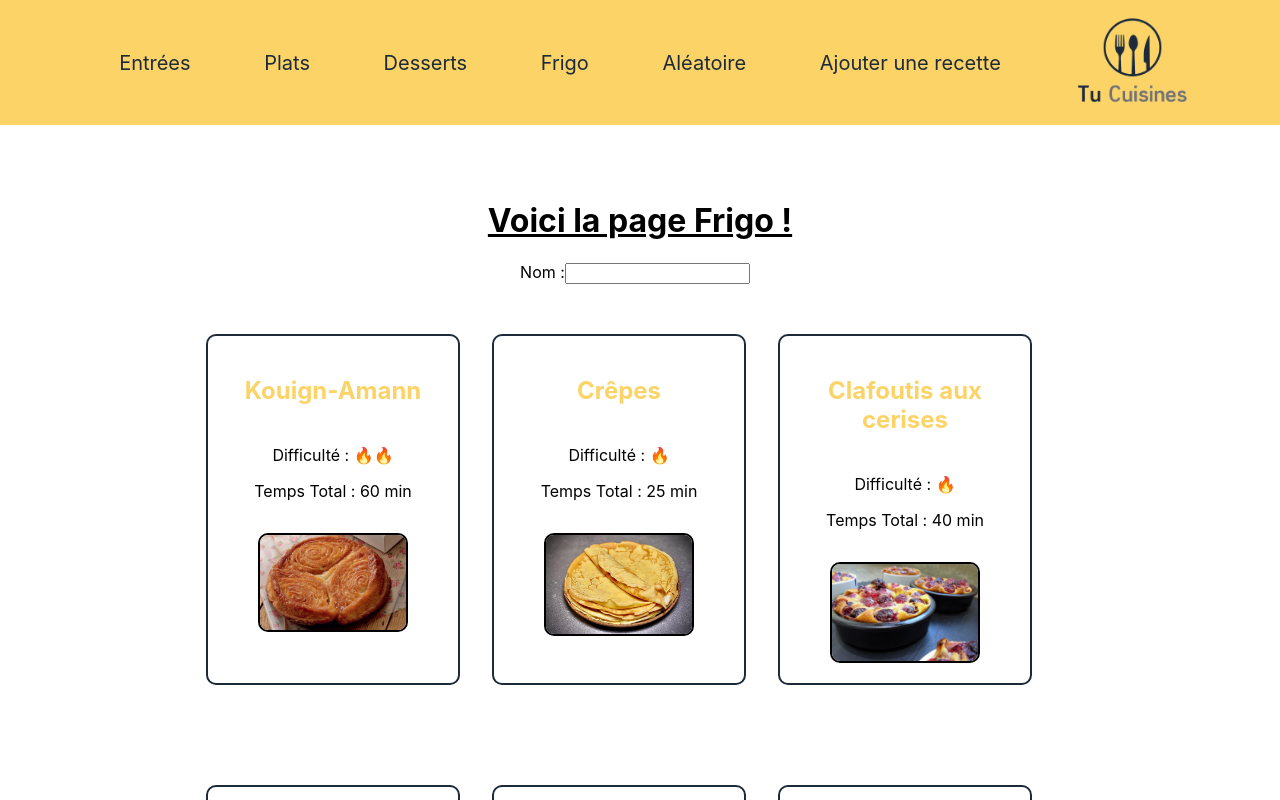
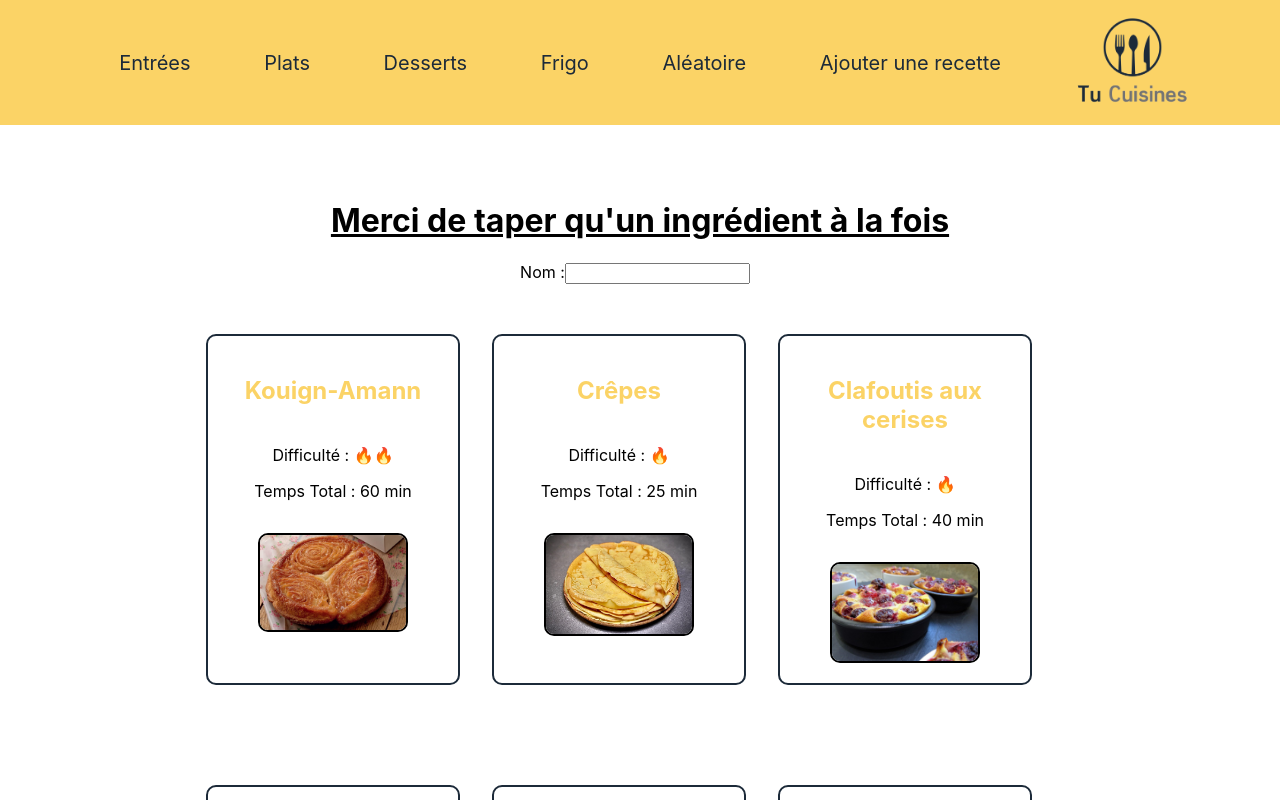
Before and after one commit to tfeutren/cookingRecipeWebsite, a React (Create React App) app in the folder cooking-recipe/: page /frigo in a window 1280 px wide. Shown: the top 800 px of the page. Built offline with nearby package versions, Linux system fonts and the light colour scheme.

Commit message:
Update Frigo
un ingrédient

```diff
--- a/cooking-recipe/src/components/Filter_frigo.js
+++ b/cooking-recipe/src/components/Filter_frigo.js
@@ -44,7 +44,7 @@ const FrigoPage = () => {
 
   return (
     <div>
-      <h1>Voici la page Frigo !</h1>
+      <h1>Merci de taper qu'un ingrédient à la fois</h1>
       <form>
         <label>
           Nom :
```
